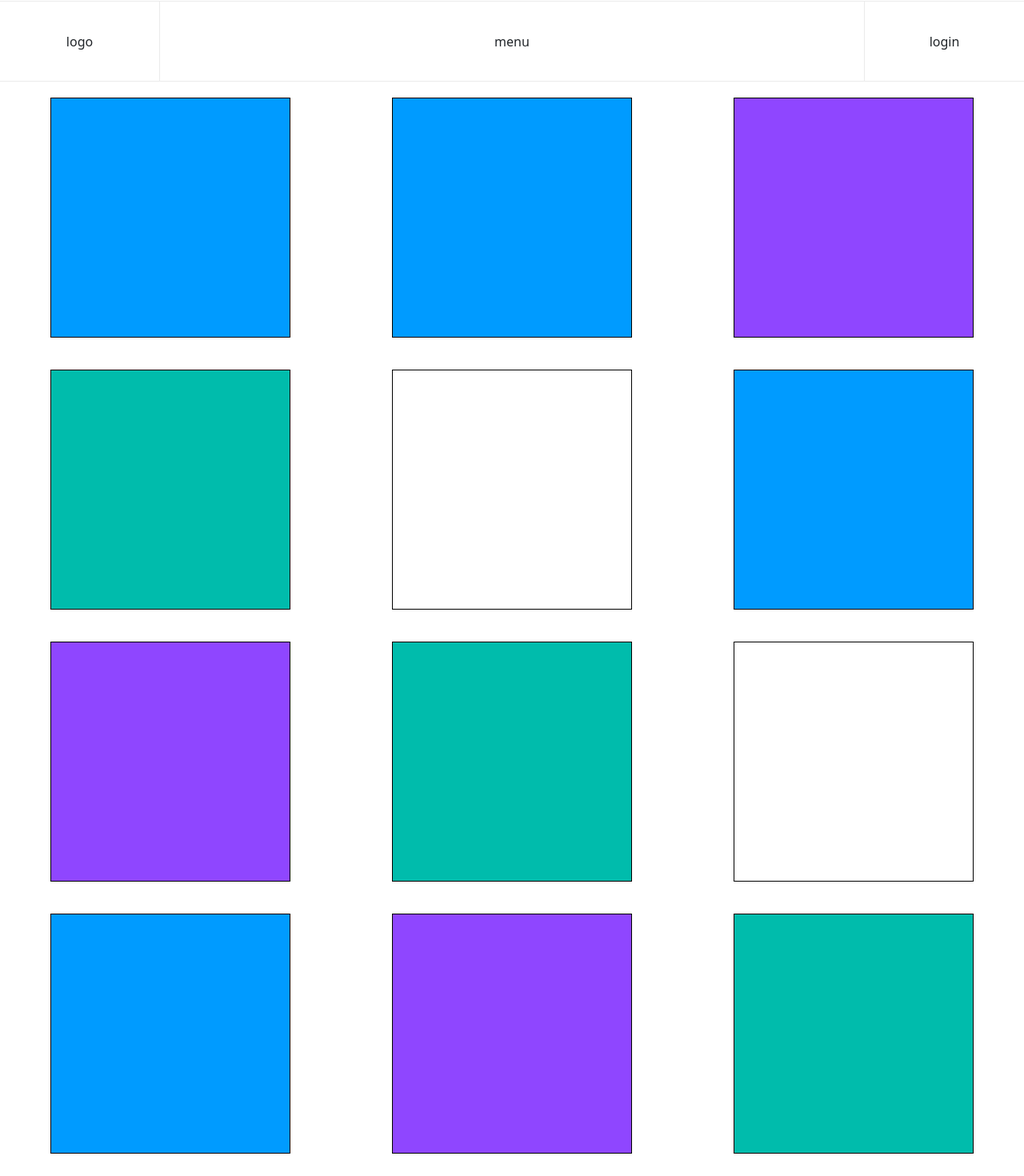
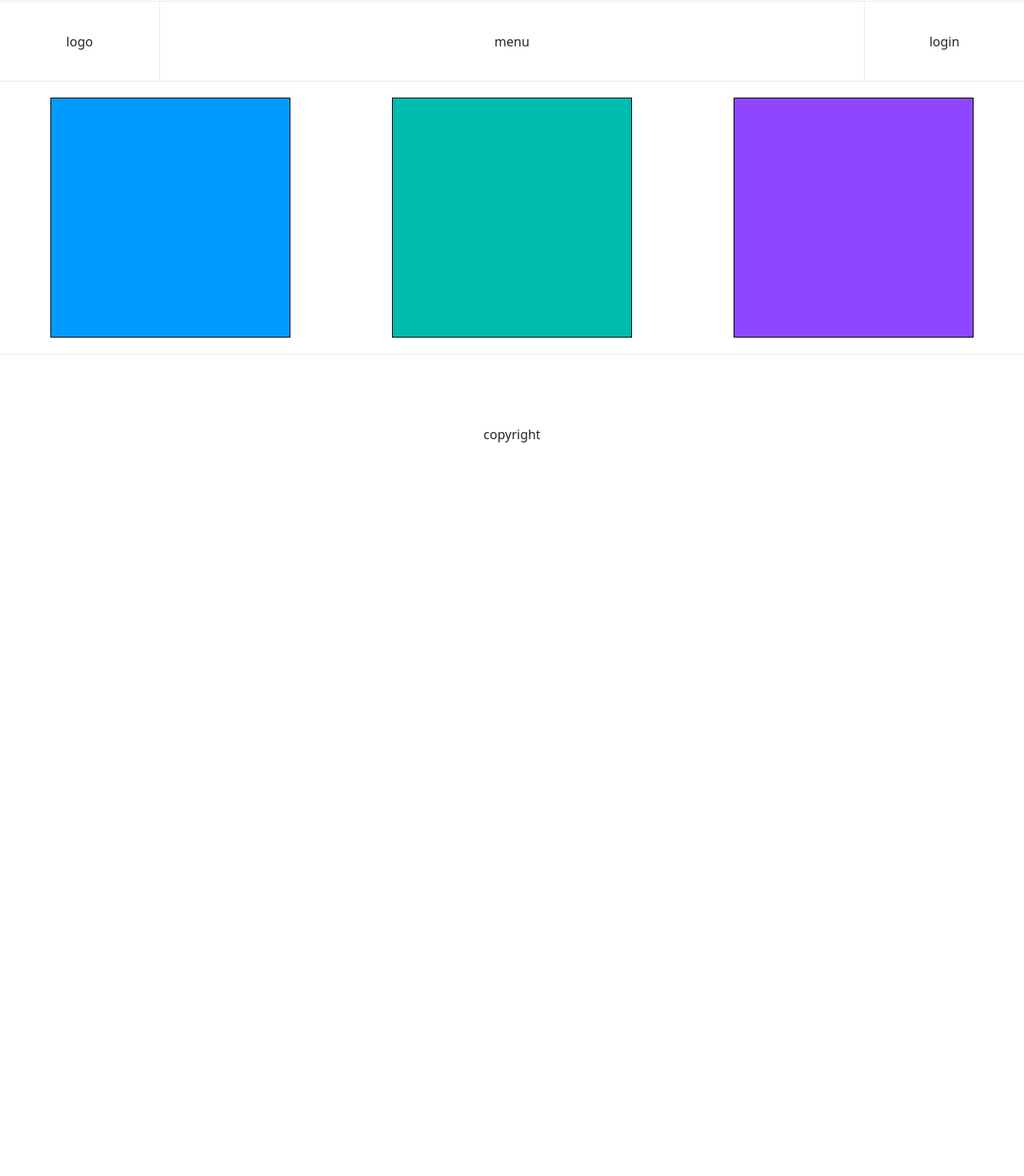
Before and after one commit to WhdWl/study-vue-vue2.0, a Vue app: page /contentTypeA in a window 1280 px wide. Shown: the part 398-1868 px from the top of the page at 80% size. After the commit the page ends 1041 px from the top, so only its background shows below. Built offline with nearby package versions, Linux system fonts and the light colour scheme.

Commit message:
Box.vue v-for 적용

```diff
--- a/src/components/content/Box.vue
+++ b/src/components/content/Box.vue
@@ -1,5 +1,5 @@
 <template>
-  <div v-bind:class="['box', color]" v-bind:style="{'width': width + 'px', 'height': height + 'px'}"></div>
+  <div v-bind:class="['box', item.name]" v-bind:style="{'width': width + 'px', 'height': height + 'px'}"></div>
 <!--  <div v-bind:class="['box', color]" v-bind:style="{'width': width + 'px', 'height': height + 'px'}"></div>-->
 <!--  <div :class="box" :style="{width: width + 'px', height: height + 'px'}"></div>-->
 </template>
@@ -25,8 +25,12 @@ export default {
   name: 'Box'
   , props: {
     color: {
-      type: String
-      , default: ""
+      type: String, default: ""
+    }
+    , item: {
+      name: {
+        type: String, default: ""
+      }
     }
   },
   data() {
--- a/src/views/ContentTypeA.vue
+++ b/src/views/ContentTypeA.vue
@@ -1,18 +1,6 @@
 <template>
   <div>
-    <Box :color="color"/>
-    <Box color="blue"/>
-    <Box color="purple"/>
-    <Box color="green"/>
-    <Box/>
-    <Box color="blue"/>
-    <Box color="purple"/>
-    <Box color="green"/>
-    <Box/>
-    <Box color="blue"/>
-    <Box color="purple"/>
-    <Box color="green"/>
-    <Box/>
+    <Box :color="color" :item="item" v-for="(item, idx) in colors" :key="idx"/>
   </div>
 </template>
 
@@ -45,7 +33,18 @@ export default {
   }
   , data() {
     return {
-      color: "blue"
+        color: "blue"
+      , colors: [
+          {
+          name: "blue"
+        }
+        , {
+          name: "green"
+        }
+        , {
+          name: "purple"
+        }
+      ]
     }
   }
 }
```
